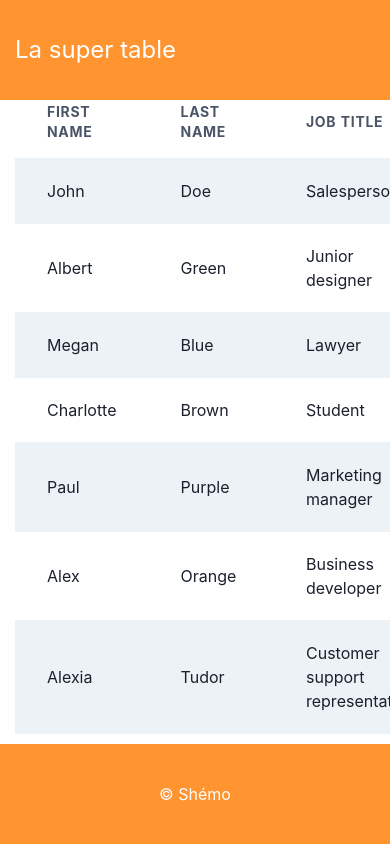
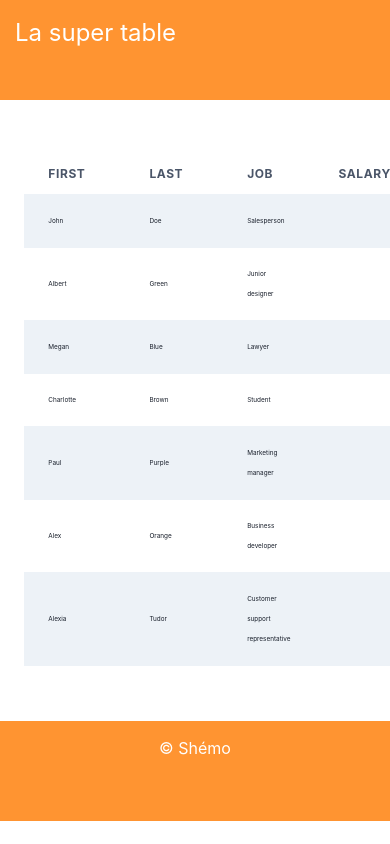
Before and after one commit to ShemoMFR/supertable, a Next.js app: page / in a window 390 px wide. Built offline with nearby package versions, Linux system fonts and the light colour scheme.

Commit message:
responsive 80%

```diff
--- a/components/DataTable/DataTable.jsx
+++ b/components/DataTable/DataTable.jsx
@@ -28,19 +28,19 @@ export default function DataTable({ datas }) {
     const columns = useMemo(
       () => [
         {
-            Header: 'First Name',
+            Header: 'First',
             accessor: 'firstname',
         },
         {
-            Header: 'Last Name',
+            Header: 'Last',
             accessor: 'lastname',
         },
         {
-            Header: 'Job Title',
+            Header: 'Job',
             accessor: 'job_title',
         },
         {
-            Header: 'Monthly Salary',
+            Header: 'Salary',
             accessor: 'monthly_salary',
             isNumeric: true,
         },
@@ -49,7 +49,7 @@ export default function DataTable({ datas }) {
             accessor: 'has_guarantor',
         },
         {
-            Header: "Move in date",
+            Header: "Date",
             accessor: 'preferred_move_in_date',
         }
       ],
@@ -60,18 +60,17 @@ export default function DataTable({ datas }) {
     useTable({ columns, data }, useSortBy)
 
     return (
-      <Table {...getTableProps()} variant='striped' size='lg'>
-        <Thead>
+      <Table {...getTableProps()} variant='striped' size='md' className={style.headerT} >
+        <Thead >
 
           {headerGroups.map((headerGroup) => (
                 <Tr {...headerGroup.getHeaderGroupProps()}>
                     {headerGroup.headers.map((column) => (
-                        <Th
-                        {...column.getHeaderProps(column.getSortByToggleProps())}
-                        isNumeric={column.isNumeric}
+                        <Th {...column.getHeaderProps(column.getSortByToggleProps())}
+                        isNumeric={column.isNumeric}  /* style={{fontSize: "0.6rem"}} */
                         >
                         {column.render('Header')}
-                        <chakra.span pl='4'>
+                        <chakra.span pl='4' >
                             {column.isSorted ? (
                             column.isSortedDesc ? (
                                 <TriangleDownIcon aria-label='sorted descending' />
--- a/components/DataTable/DataTable.module.css
+++ b/components/DataTable/DataTable.module.css
@@ -5,3 +5,50 @@
 .row:hover {
     background-color: rgba(0, 0, 0, 0.1);
 }
+
+.headerT {
+    width: 80%;
+    overflow-y: scroll;
+}
+
+@media screen and (max-width: 950px) {
+    .headerT {
+        width: 700%;
+    }
+}
+
+@media screen and (max-width: 768px) {
+
+    .row {
+        font-size: 0.6rem;
+    }
+
+}
+
+@media screen and (max-width: 610px) {
+    .headerT {
+        margin-left: 100px;
+    }
+}
+
+@media screen and (max-width: 500px) {
+
+    .headerT {
+        margin-left: 200px;
+    }
+
+    .row {
+        font-size: 0.5rem;
+    }
+}
+
+@media screen and (max-width: 435px) {
+
+    .headerT {
+        margin-left: 300px;
+    }
+
+    .row {
+        font-size: 0.4rem;
+    }
+}
--- a/components/Layout/Layout.js
+++ b/components/Layout/Layout.js
@@ -17,8 +17,8 @@ export default function Layout(props) {
     return (
         <div className='globalContainer'>
                 <Header />
-                <div className="flexGrow" style={{display: 'flex'}}>
-                    <div className='container flexGrow'>
+                <div /* className="flexGrow" */ style={{display: 'flex'}}>
+                    <div className='container'>
                         {props.children}
                     </div>
 
--- a/components/SideInfos/SideInfos.module.css
+++ b/components/SideInfos/SideInfos.module.css
@@ -55,3 +55,11 @@
         transform: translateX(0%);
     }
 }
+
+@media screen and (max-width: 768px) {
+
+    .containerSide {
+        padding: 0;
+        background-color: rgba(128, 128, 128, 0.3);
+    }
+}
--- a/styles/globals.css
+++ b/styles/globals.css
@@ -26,7 +26,6 @@ a {
 
 .container {
     max-width: 1400px;
-    height: 100%;
     margin: 0 auto;
     padding: 15px;
     transition: all 0.5s;
@@ -35,3 +34,10 @@ a {
 .flexGrow {
     flex-grow: 1;
 }
+
+@media screen and (max-width: 730px) {
+    .container {
+        overflow: auto;
+        text-overflow: clip;
+    }
+}
```
